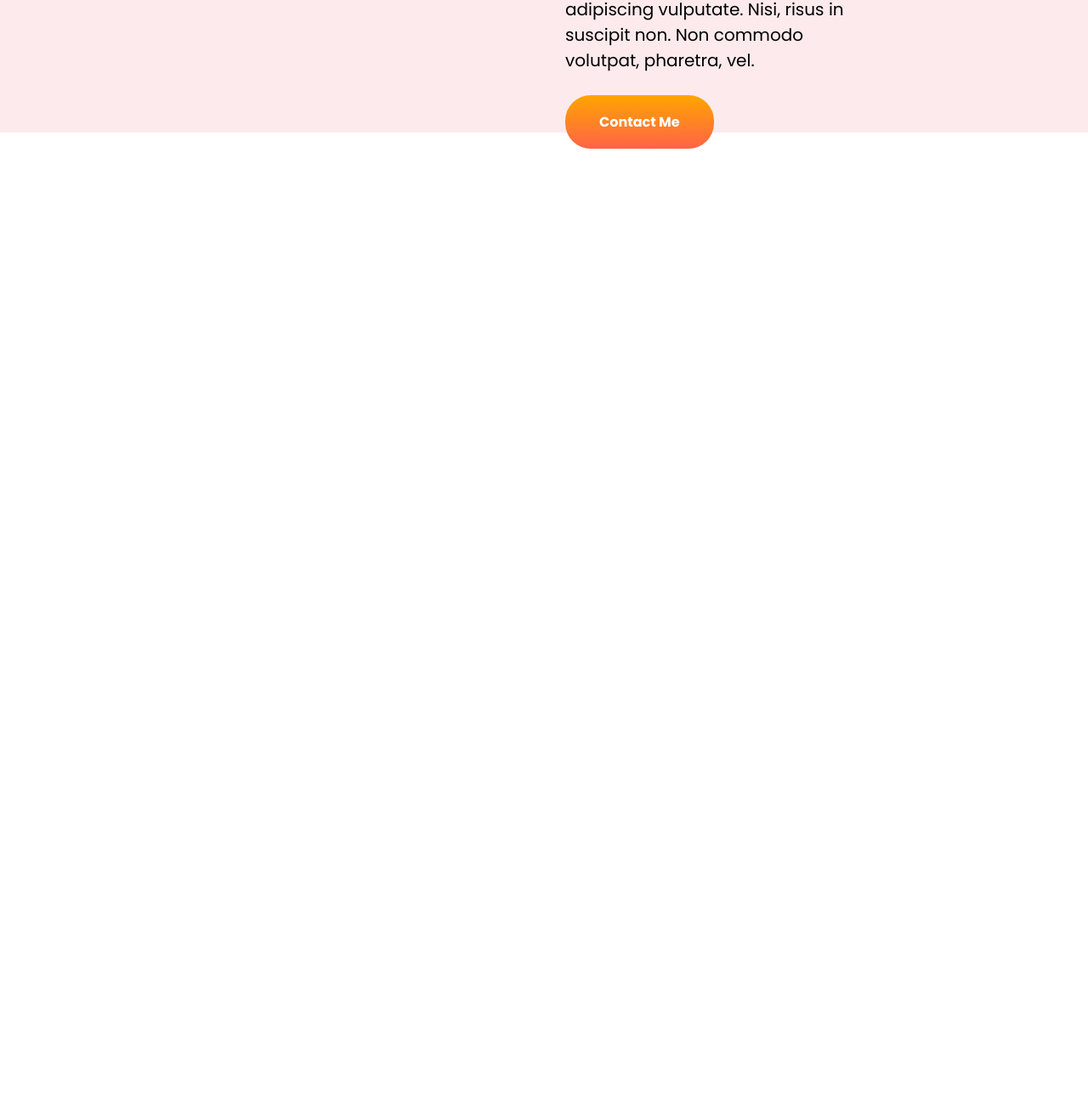
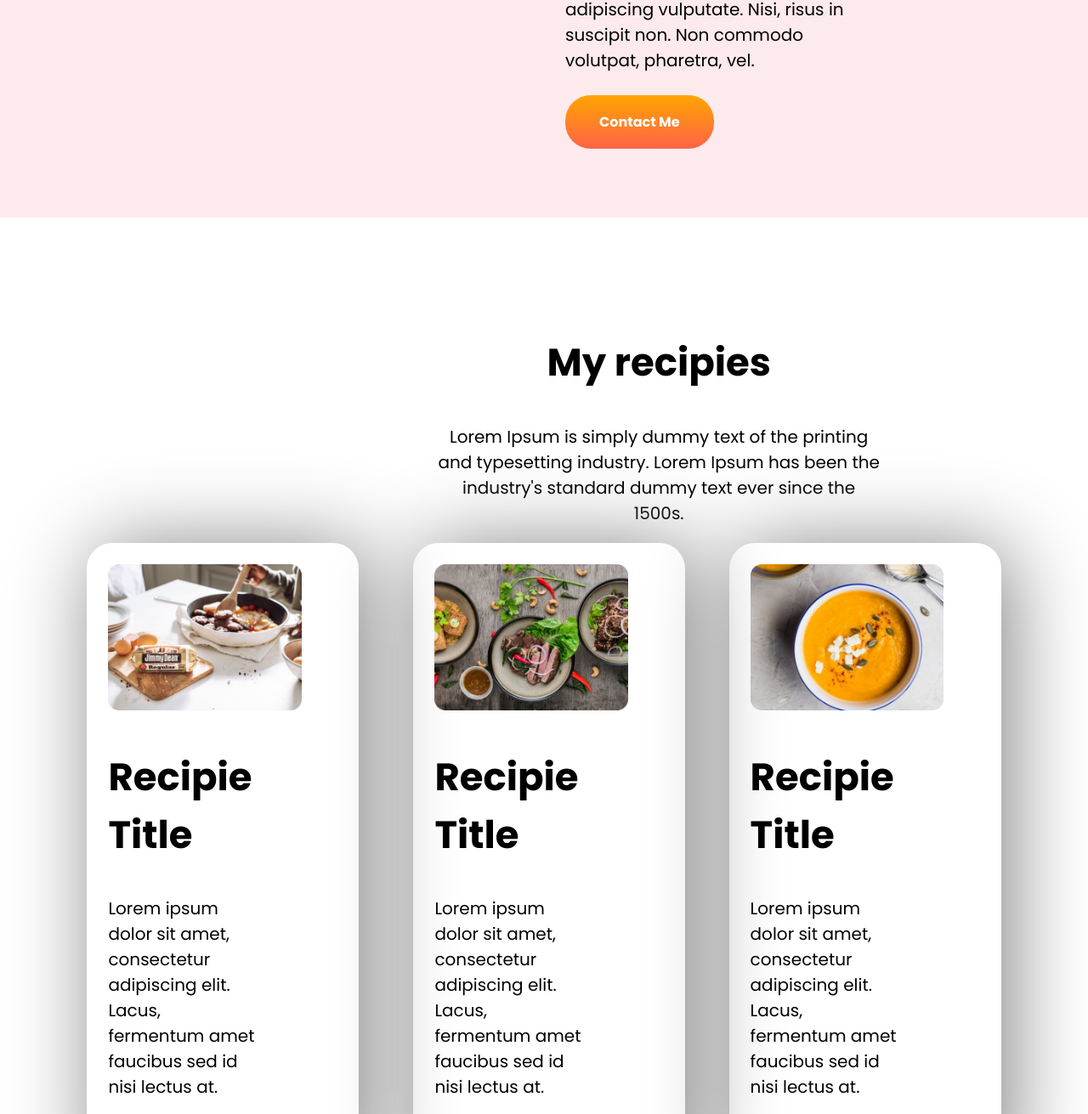
Before and after one commit to alislamrimon/Food-Network, a plain HTML site: page index.html in a window 1280 px wide. Shown: the part 1549-2860 px from the top of the page at 85% size. Before the commit the page ends 1724 px from the top, so only its background shows below. Drawn offline with Linux system fonts and the light colour scheme.

Commit message:
third-div-commit

```diff
--- a/index.html
+++ b/index.html
@@ -51,6 +51,49 @@
 
 
 
+    <div class="third-divition">
+        <h2>My recipies</h2>
+        <p style="padding: 0px 15px 0px 15px">Lorem Ipsum is simply dummy text of the printing and typesetting industry.
+            Lorem Ipsum has been the industry's standard dummy text ever since the
+            1500s.</p>
+    </div>
+
+
+
+
+    <section class="recipies">
+        <div class="flexible-containar">
+            <div class="recipies-title1">
+                <img src="images/food/Project Cover.jpg" alt="">
+                <h2>Recipie Title</h2>
+                <p>Lorem ipsum dolor sit amet,
+                    consectetur adipiscing elit. Lacus,
+                    fermentum amet faucibus sed id nisi
+                    lectus at.</p>
+            </div>
+            <div class="recipies-title2">
+                <img src="images/food/Project Cover1.jpg" alt="">
+                <h2>Recipie Title</h2>
+                <p>Lorem ipsum dolor sit amet,
+                    consectetur adipiscing elit. Lacus,
+                    fermentum amet faucibus sed id nisi
+                    lectus at.</p>
+
+            </div>
+            <div class="recipies-title3">
+                <img src="images/food/Project Cover9.png" alt="">
+                <h2>Recipie Title</h2>
+                <p>Lorem ipsum dolor sit amet,
+                    consectetur adipiscing elit. Lacus,
+                    fermentum amet faucibus sed id nisi
+                    lectus at.</p>
+
+            </div>
+        </div>
+
+    </section>
+
+
 </body>
 
 </html>
--- a/style.css
+++ b/style.css
@@ -56,9 +56,75 @@ h2{
     width: 50%;
     padding-top: 60px;
     padding-right: 250px;
+    padding-bottom: 100px;
 }
 .second-divition{
     background-image: url(images/shapes/Frame\ 58.jpg);
     background-repeat: no-repeat;
 
 }
+
+
+
+.third-divition {
+    width: 43%;
+    padding-top: 100px;
+    text-align: center;
+    padding-left: 500px;
+}
+
+
+
+.flexible-containar{
+    display: flex;
+    padding-bottom: 100px;
+
+}
+.recipies-title1{
+    width: 28%;
+    margin-left: 8%;
+    margin-right: 3%;
+    padding-bottom: 80px;
+    padding-top: 25px;
+    padding-left: 25px;
+    padding-right: 120px;
+    border-radius: 30px;
+    box-shadow: 10px 5px 100px gray;
+}
+.recipies-title1 img{
+    width: 130%;
+    padding-right: 100px;
+
+}
+.recipies-title2{
+    width: 28%;
+    margin-left: 2%;
+    margin-right: 2%;
+    padding-bottom: 80px;
+    padding-top: 25px;
+    padding-left: 25px;
+    padding-right: 120px;
+    border-radius: 30px;
+    box-shadow: 10px 5px 100px gray;
+}
+.recipies-title2 img{
+    width: 130%;
+    padding-right: 100px;
+
+}
+.recipies-title3{
+    width: 28%;
+    margin-left: 2%;
+    margin-right: 8%;
+    padding-bottom: 80px;
+    padding-top: 25px;
+    padding-left: 25px;
+    padding-right: 120px;
+    border-radius: 30px;
+    box-shadow: 10px 5px 100px gray;
+}
+.recipies-title3 img{
+    width: 130%;
+    padding-right: 100px;
+
+}
```
Also changed, not shown: images/food/Project Cover9.png (renamed from images/food/Project Cover.png).
